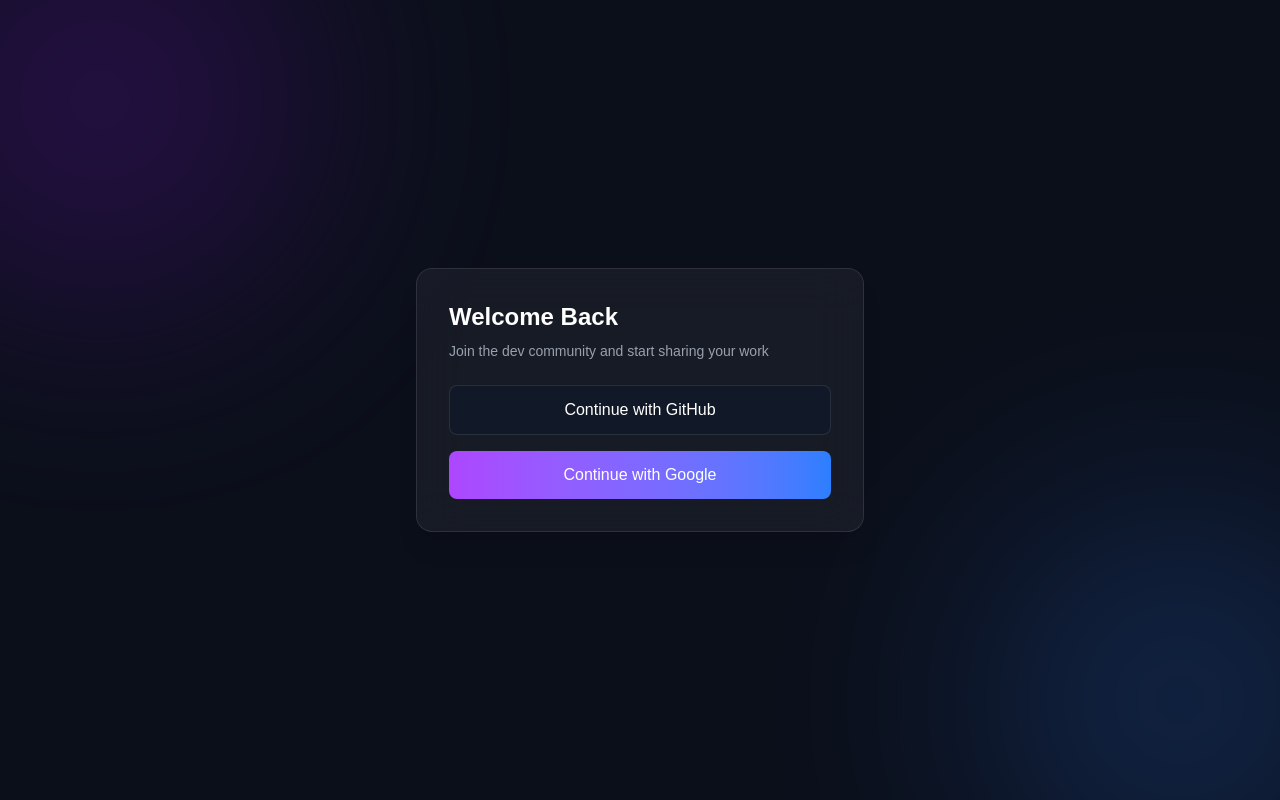
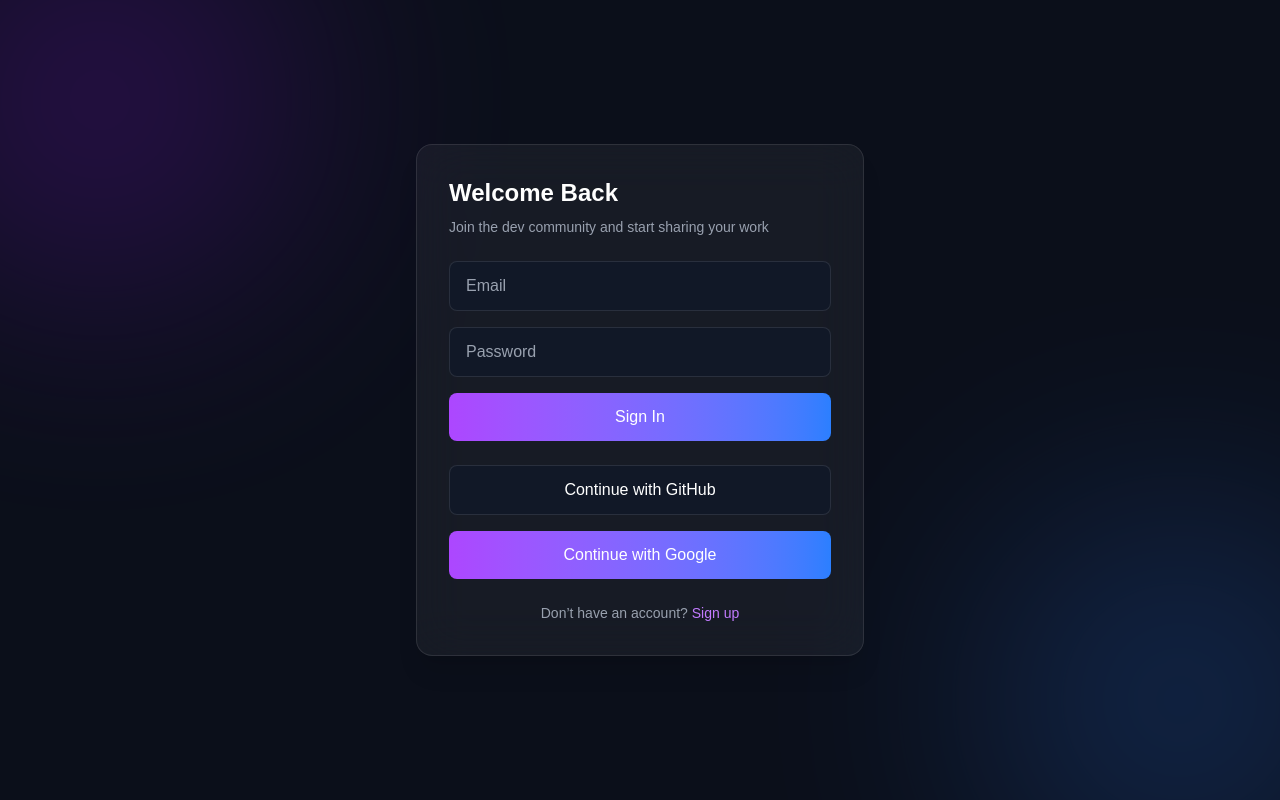
Before and after one commit to devspark-2501/DevCollab-Website, a Next.js app in the folder front-end/: page /sign-up in a window 1280 px wide. Built offline with nearby package versions, Linux system fonts and the light colour scheme; no server answers.

Commit message:
Day started | updated ui

```diff
--- a/front-end/app/sign-up/page.js
+++ b/front-end/app/sign-up/page.js
@@ -5,9 +5,24 @@
 // };
 
 import { signIn, signOut, useSession } from "next-auth/react"
+import { useState } from "react"
+import Link from "next/link"
 
 export default function Sign() {
     const { data: session, status } = useSession();
+
+    const [email, setEmail] = useState("")
+    const [password, setPassword] = useState("")
+
+    const handleLogin = async (e) => {
+        e.preventDefault();
+
+        await signIn("credentials", {
+            email,
+            password,
+            redirect: false
+        })
+    }
 
     if (status === "loading") {
         return (
@@ -54,6 +69,37 @@
                     Join the dev community and start sharing your work
                 </p>
 
+                {/* Email + Password Login */}
+                <form onSubmit={handleLogin} className="flex flex-col gap-4 mb-6">
+
+                    <input
+                        type="email"
+                        placeholder="Email"
+                        value={email}
+                        onChange={(e) => setEmail(e.target.value)}
+                        className="w-full px-4 py-3 rounded-lg bg-[#111827] border border-white/10 text-white placeholder-gray-400 focus:outline-none focus:border-purple-500"
+                        required
+                    />
+
+                    <input
+                        type="password"
+                        placeholder="Password"
+                        value={password}
+                        onChange={(e) => setPassword(e.target.value)}
+                        className="w-full px-4 py-3 rounded-lg bg-[#111827] border border-white/10 text-white placeholder-gray-400 focus:outline-none focus:border-purple-500"
+                        required
+                    />
+
+                    <button
+                        type="submit"
+                        className="w-full py-3 rounded-lg bg-gradient-to-r from-purple-500 to-blue-500 text-white font-medium hover:opacity-90 transition"
+                    >
+                        Sign In
+                    </button>
+
+                </form>
+
+                {/* OAuth Buttons */}
                 <div className="flex flex-col gap-4">
 
                     <button
@@ -71,6 +117,15 @@
                     </button>
 
                 </div>
+
+                {/* Sign Up Link */}
+                <p className="text-gray-400 text-sm mt-6 text-center">
+                    Don’t have an account?{" "}
+                    <Link href="/signup" className="text-purple-400 hover:underline">
+                        Sign up
+                    </Link>
+                </p>
+
             </div>
         </div>
     )
```
